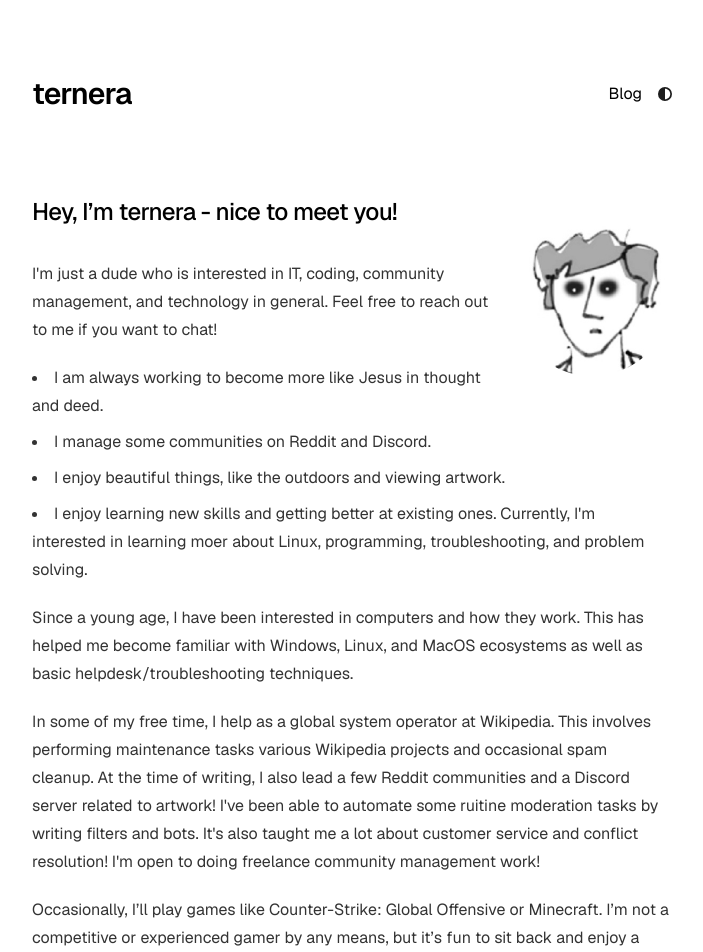
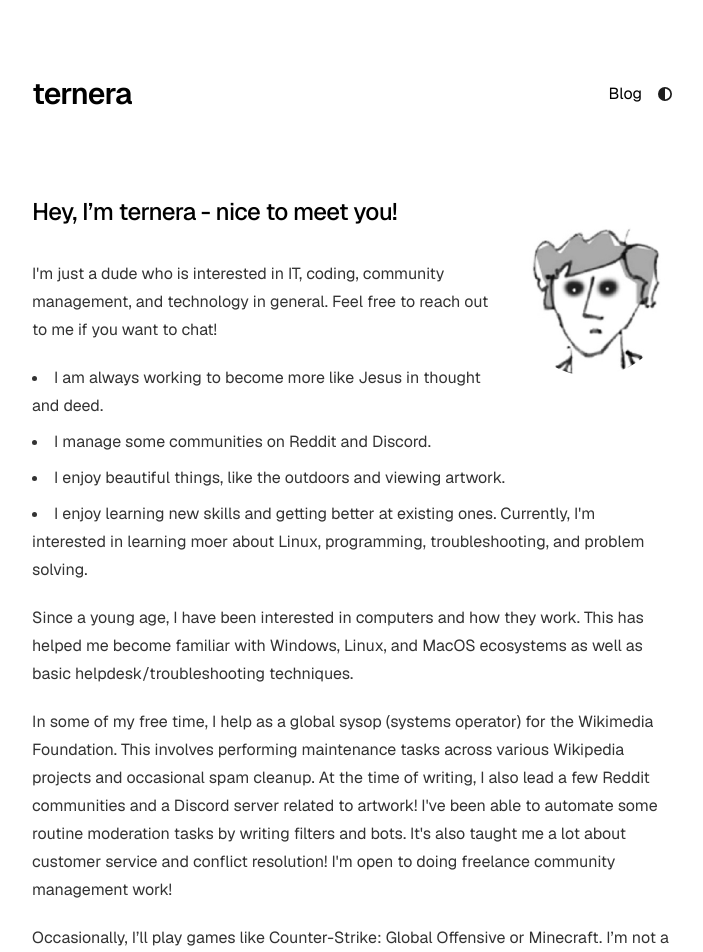
Before and after one commit to ternera/website, a Next.js app: page / in a window 1280 px wide. Shown: the top 952 px of the page, without its empty margins (288-991 px from the left). Built offline with nearby package versions, Linux system fonts and the light colour scheme.

Commit message:
clarification

```diff
--- a/app/page.tsx
+++ b/app/page.tsx
@@ -34,8 +34,8 @@ export default function Page() {
         Since a young age, I have been interested in computers and how they work. This has helped me become familiar with Windows, Linux, and MacOS ecosystems as well as basic helpdesk/troubleshooting techniques.
         </p>
         <p>
-        In some of my free time, I help as a global system operator at Wikipedia. This involves performing maintenance tasks various Wikipedia projects and occasional spam cleanup. At the time of writing, I also lead a few Reddit communities and a Discord server related to artwork!
-        I've been able to automate some ruitine moderation tasks by writing filters and bots. It's also taught me a lot about customer service and conflict resolution! I'm open to doing freelance community management work!
+        In some of my free time, I help as a global sysop (systems operator) for the Wikimedia Foundation. This involves performing maintenance tasks across various Wikipedia projects and occasional spam cleanup. At the time of writing, I also lead a few Reddit communities and a Discord server related to artwork!
+        I've been able to automate some routine moderation tasks by writing filters and bots. It's also taught me a lot about customer service and conflict resolution! I'm open to doing freelance community management work!
         </p>
         <p>
         Occasionally, I’ll play games like Counter-Strike: Global Offensive or Minecraft. I’m not a competitive or experienced gamer by any means, but it’s fun to sit back and enjoy a gaming session with friends sometimes!
```
